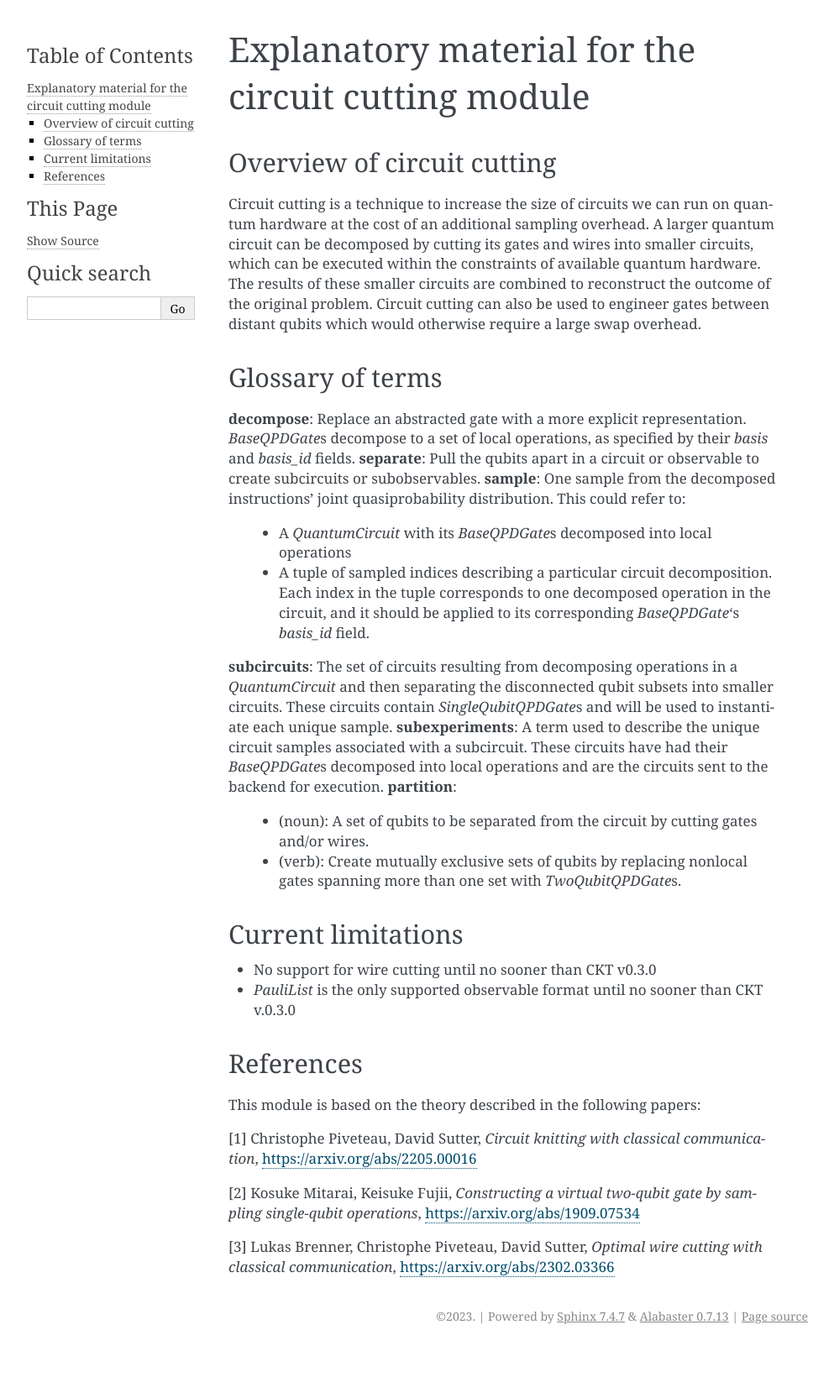
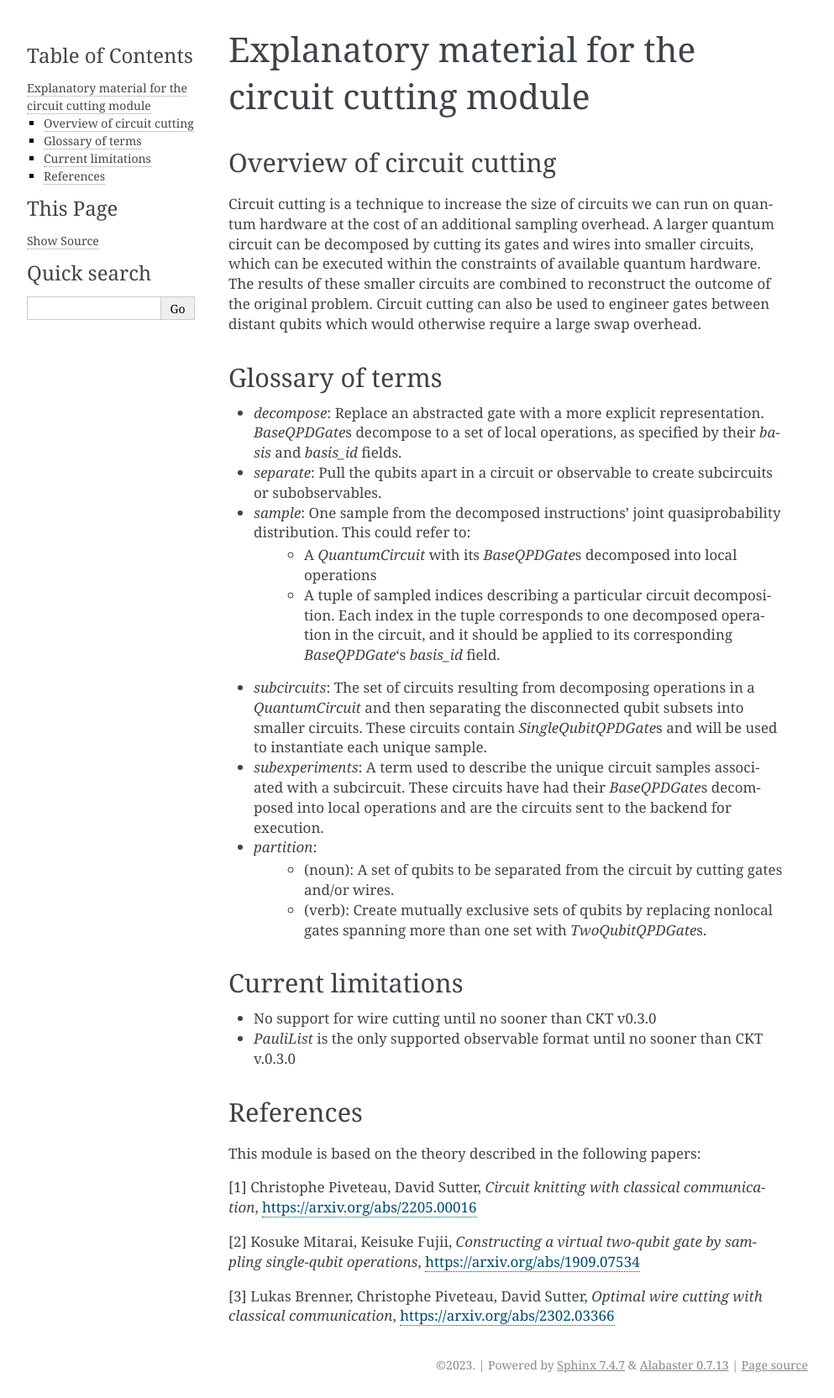
Before and after one commit to Qiskit/qiskit-addon-cutting, a Sphinx documentation site: the page built from docs/circuit_cutting/explanation/index.rst, in a window 1280 px wide. Shown: the whole page at 84% size, without its empty margins (148-1141 px from the left). Built offline with Sphinx 7.4.7, drawn with Linux system fonts in a browser that asks for light colours; before the commit the page ends 1607 px from its top, so only the background shows below that.

```diff
--- a/docs/circuit_cutting/explanation/index.rst
+++ b/docs/circuit_cutting/explanation/index.rst
@@ -8,14 +8,14 @@ Circuit cutting is a technique to increase the size of circuits we can run on qu
 
 Glossary of terms
 -----------------
-**decompose**: Replace an abstracted gate with a more explicit representation. `BaseQPDGate`\ s decompose to a set of local operations, as specified by their `basis` and `basis_id` fields.
-**separate**: Pull the qubits apart in a circuit or observable to create subcircuits or subobservables.
-**sample**: One sample from the decomposed instructions' joint quasiprobability distribution. This could refer to:
+* *decompose*: Replace an abstracted gate with a more explicit representation. `BaseQPDGate`\ s decompose to a set of local operations, as specified by their `basis` and `basis_id` fields.
+* *separate*: Pull the qubits apart in a circuit or observable to create subcircuits or subobservables.
+* *sample*: One sample from the decomposed instructions' joint quasiprobability distribution. This could refer to:
     * A `QuantumCircuit` with its `BaseQPDGate`\ s decomposed into local operations
     * A tuple of sampled indices describing a particular circuit decomposition. Each index in the tuple corresponds to one decomposed operation in the circuit, and it should be applied to its corresponding `BaseQPDGate`\ 's `basis_id` field.
-**subcircuits**: The set of circuits resulting from decomposing operations in a `QuantumCircuit` and then separating the disconnected qubit subsets into smaller circuits. These circuits contain `SingleQubitQPDGate`\ s and will be used to instantiate each unique sample.
-**subexperiments**: A term used to describe the unique circuit samples associated with a subcircuit. These circuits have had their `BaseQPDGate`\ s decomposed into local operations and are the circuits sent to the backend for execution.
-**partition**:
+* *subcircuits*: The set of circuits resulting from decomposing operations in a `QuantumCircuit` and then separating the disconnected qubit subsets into smaller circuits. These circuits contain `SingleQubitQPDGate`\ s and will be used to instantiate each unique sample.
+* *subexperiments*: A term used to describe the unique circuit samples associated with a subcircuit. These circuits have had their `BaseQPDGate`\ s decomposed into local operations and are the circuits sent to the backend for execution.
+* *partition*:
     * (noun): A set of qubits to be separated from the circuit by cutting gates and/or wires.
     * (verb): Create mutually exclusive sets of qubits by replacing nonlocal gates spanning more than one set with `TwoQubitQPDGate`\ s.
 
```
